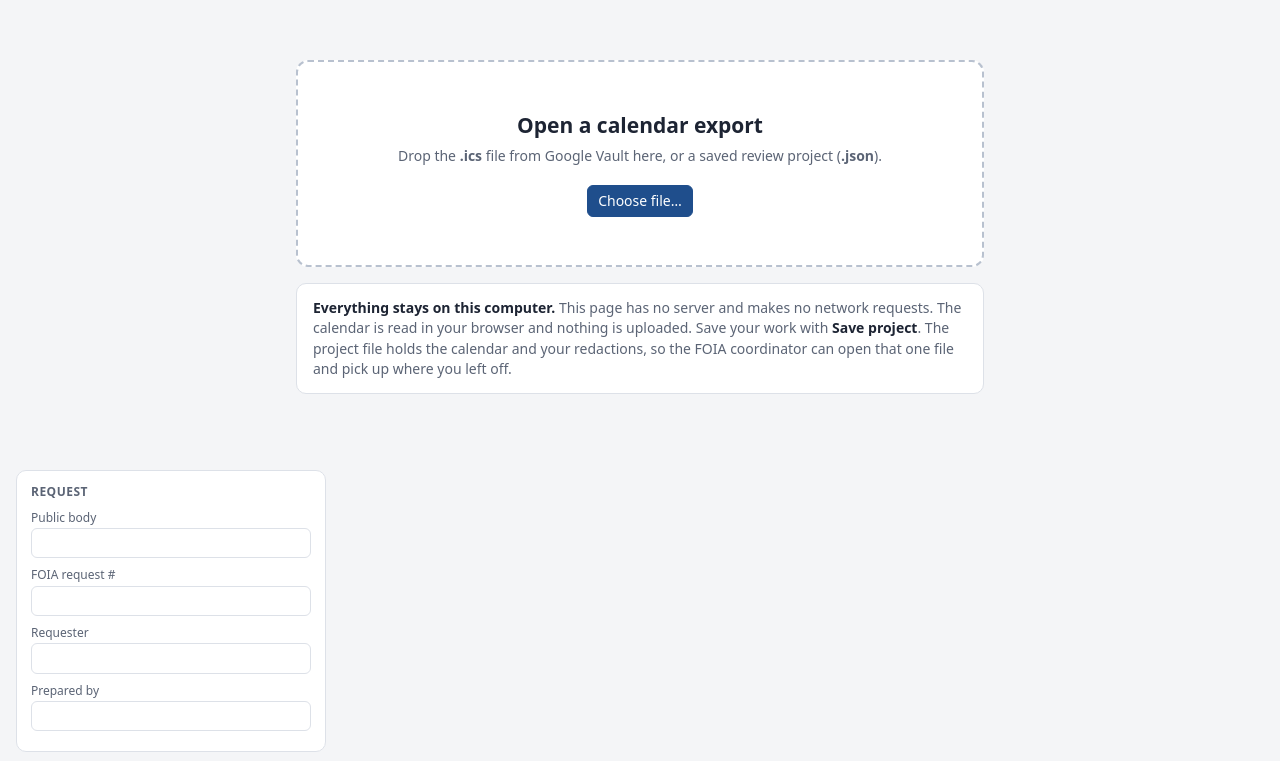
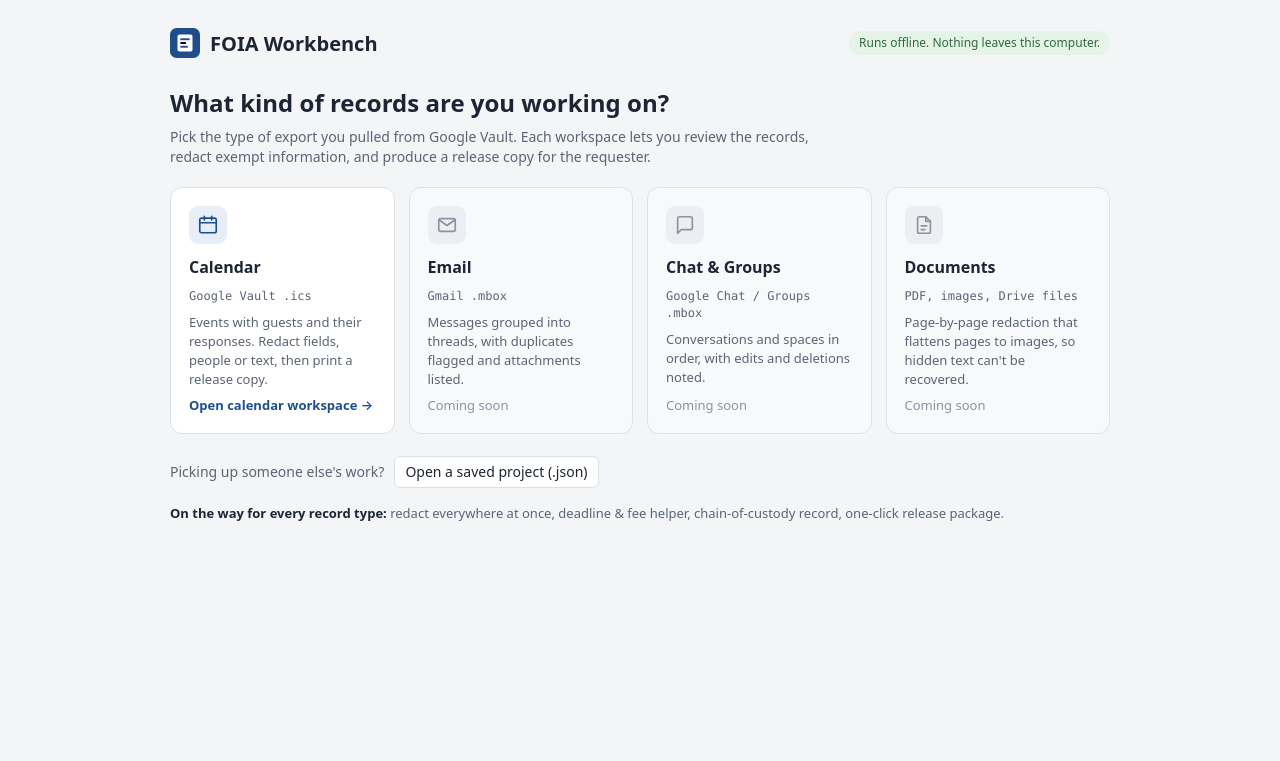
Before and after one commit to KamiNoTe14/foia-workbench, a plain HTML site: page index.html in a window 1280 px wide. Shown: the top 761 px of the page. Drawn offline with Linux system fonts and the light colour scheme.

Commit message:
Rename to FOIA Workbench and add record-type portal
- Home screen asks what kind of records you're working on: Calendar
  (available), Email, Chat & Groups, Documents (coming soon)
- #calendar deep link opens the calendar workspace directly
- "FOIA Workbench" header link returns home (warns about unsaved work)
- Open a saved project straight from the home screen
- Fix: [hidden] elements now stay hidden (sidebar was leaking below
  the landing screen)
- README updated for the new name, URL, and roadmap

Co-Authored-By: Claude Opus 5.5 <noreply@anthropic.com>
Claude-Session: https://claude.ai/code/session_01HCuDQCvdVL9Jmuo4uUYec3

```diff
--- a/index.html
+++ b/index.html
@@ -3,7 +3,7 @@
 <head>
 <meta charset="utf-8">
 <meta name="viewport" content="width=device-width, initial-scale=1">
-<title>FOIA Calendar Review</title>
+<title>FOIA Workbench</title>
 <style>
 :root{
   --ink:#1d2433; --muted:#5b6475; --line:#dde1e8; --bg:#f4f5f7; --card:#fff;
@@ -12,6 +12,7 @@
   --ok:#2d6a3e; --ok-bg:#e6f3e9; --hl:#ffe17a; --hl-line:#c99a00;
 }
 *{box-sizing:border-box}
+[hidden]{display:none!important}
 html,body{margin:0;background:var(--bg);color:var(--ink);font:14px/1.45 system-ui,-apple-system,"Segoe UI",Roboto,Arial,sans-serif}
 button,select,input{font:inherit}
 button{cursor:pointer;border:1px solid var(--line);background:#fff;color:var(--ink);border-radius:6px;padding:5px 10px}
@@ -38,7 +39,33 @@ input[type=text],input[type=date],select{border:1px solid var(--line);border-rad
 .menu .pop button:hover{background:var(--accent-weak)}
 .menu .pop small{display:block;color:var(--muted);font-size:12px}
 
-#landing{max-width:720px;margin:60px auto;padding:0 16px}
+#portal{max-width:980px;margin:0 auto;padding:28px 20px 60px}
+.phead{display:flex;align-items:center;justify-content:space-between;gap:12px;flex-wrap:wrap;margin-bottom:28px}
+.brand{display:flex;align-items:center;gap:10px;font-size:20px;font-weight:700}
+.brand svg{width:30px;height:30px}
+.pill{font-size:12px;color:var(--ok);background:var(--ok-bg);border-radius:20px;padding:3px 10px}
+#portal h2{font-size:24px;margin:0 0 6px}
+#portal .sub{color:var(--muted);margin:0 0 20px;max-width:640px}
+.types{display:grid;grid-template-columns:repeat(auto-fill,minmax(220px,1fr));gap:14px}
+.type{background:#fff;border:1px solid var(--line);border-radius:12px;padding:18px;display:flex;flex-direction:column;gap:8px;text-align:left;color:var(--ink);text-decoration:none;transition:border-color .12s,box-shadow .12s}
+a.type:hover{border-color:var(--accent);box-shadow:0 6px 18px rgba(31,78,140,.12)}
+.type .ic{width:38px;height:38px;border-radius:9px;background:var(--accent-weak);color:var(--accent);display:flex;align-items:center;justify-content:center}
+.type .ic svg{width:22px;height:22px}
+.type h3{margin:4px 0 0;font-size:16px}
+.type .fmt{font-size:12px;color:var(--muted);font-family:ui-monospace,Consolas,monospace}
+.type p{margin:0;font-size:13px;color:var(--muted);flex:1}
+.type .go{font-size:13px;font-weight:600;color:var(--accent)}
+.type.soon{background:#f8f9fb;cursor:default}
+.type.soon .ic{background:#eceef2;color:#8a93a3}
+.type.soon .go{color:#8a93a3;font-weight:500}
+.resume{margin-top:22px;display:flex;align-items:center;gap:10px;flex-wrap:wrap;color:var(--muted)}
+.roadmap{margin-top:16px;font-size:13px;color:var(--muted)}
+.roadmap b{color:var(--ink)}
+.back{display:inline-block;margin-bottom:14px;color:var(--accent);text-decoration:none;font-size:13px}
+.bar h1 a{color:inherit;text-decoration:none}
+.bar h1 a:hover{color:var(--accent)}
+.bar .crumb{color:var(--muted);font-weight:400}
+#landing{max-width:720px;margin:40px auto;padding:0 16px}
 #drop{border:2px dashed #b8c1cf;border-radius:12px;background:#fff;padding:48px 24px;text-align:center}
 #drop.over{border-color:var(--accent);background:var(--accent-weak)}
 #drop h2{margin:0 0 6px}
@@ -169,7 +196,7 @@ body.release .rev-only{display:none!important}
 
 <div class="bar" id="bar" hidden>
   <div class="row">
-    <h1>FOIA Calendar Review</h1>
+    <h1><a href="#" id="homeLink" title="Back to all record types">FOIA Workbench</a> <span class="crumb">/ Calendar</span></h1>
     <span class="file" id="fileName"></span>
     <span class="grow"></span>
     <button id="btnOpenIcs">Open .ics</button>
@@ -208,7 +235,45 @@ body.release .rev-only{display:none!important}
   </div>
 </div>
 
-<div id="landing">
+<div id="portal">
+  <div class="phead">
+    <div class="brand"><svg viewBox="0 0 32 32"><rect width="32" height="32" rx="7" fill="#1f4e8c"/><rect x="8" y="7" width="16" height="18" rx="2" fill="#fff"/><rect x="11" y="11" width="10" height="2" fill="#1f4e8c"/><rect x="11" y="15" width="6" height="2" fill="#000"/><rect x="11" y="19" width="8" height="2" fill="#1f4e8c"/></svg> FOIA Workbench</div>
+    <span class="pill">Runs offline. Nothing leaves this computer.</span>
+  </div>
+  <h2>What kind of records are you working on?</h2>
+  <p class="sub">Pick the type of export you pulled from Google Vault. Each workspace lets you review the records, redact exempt information, and produce a release copy for the requester.</p>
+  <div class="types">
+    <a class="type" href="#calendar">
+      <span class="ic"><svg viewBox="0 0 24 24" fill="none" stroke="currentColor" stroke-width="1.8" stroke-linecap="round" stroke-linejoin="round"><rect x="3" y="4.5" width="18" height="16" rx="2"/><path d="M3 9.5h18M8 2.5v4M16 2.5v4"/></svg></span>
+      <h3>Calendar</h3><span class="fmt">Google Vault .ics</span>
+      <p>Events with guests and their responses. Redact fields, people or text, then print a release copy.</p>
+      <span class="go">Open calendar workspace →</span>
+    </a>
+    <div class="type soon" aria-disabled="true">
+      <span class="ic"><svg viewBox="0 0 24 24" fill="none" stroke="currentColor" stroke-width="1.8" stroke-linecap="round" stroke-linejoin="round"><rect x="3" y="5" width="18" height="14" rx="2"/><path d="m3.5 6.5 8.5 6 8.5-6"/></svg></span>
+      <h3>Email</h3><span class="fmt">Gmail .mbox</span>
+      <p>Messages grouped into threads, with duplicates flagged and attachments listed.</p>
+      <span class="go">Coming soon</span>
+    </div>
+    <div class="type soon" aria-disabled="true">
+      <span class="ic"><svg viewBox="0 0 24 24" fill="none" stroke="currentColor" stroke-width="1.8" stroke-linecap="round" stroke-linejoin="round"><path d="M20 15a2 2 0 0 1-2 2H8l-4 4V5a2 2 0 0 1 2-2h12a2 2 0 0 1 2 2z"/></svg></span>
+      <h3>Chat &amp; Groups</h3><span class="fmt">Google Chat / Groups .mbox</span>
+      <p>Conversations and spaces in order, with edits and deletions noted.</p>
+      <span class="go">Coming soon</span>
+    </div>
+    <div class="type soon" aria-disabled="true">
+      <span class="ic"><svg viewBox="0 0 24 24" fill="none" stroke="currentColor" stroke-width="1.8" stroke-linecap="round" stroke-linejoin="round"><path d="M14 3H7a2 2 0 0 0-2 2v14a2 2 0 0 0 2 2h10a2 2 0 0 0 2-2V8z"/><path d="M14 3v5h5M9 13h6M9 17h4"/></svg></span>
+      <h3>Documents</h3><span class="fmt">PDF, images, Drive files</span>
+      <p>Page-by-page redaction that flattens pages to images, so hidden text can't be recovered.</p>
+      <span class="go">Coming soon</span>
+    </div>
+  </div>
+  <div class="resume">Picking up someone else's work? <button id="btnResume">Open a saved project (.json)</button></div>
+  <p class="roadmap"><b>On the way for every record type:</b> redact everywhere at once, deadline &amp; fee helper, chain-of-custody record, one-click release package.</p>
+</div>
+
+<div id="landing" hidden>
+  <a href="#" class="back">← All record types</a>
   <div id="drop">
     <h2>Open a calendar export</h2>
     <p>Drop the <b>.ics</b> file from Google Vault here, or a saved review project (<b>.json</b>).</p>
@@ -950,7 +1015,7 @@ function doPrint(kind){
 function fnv(s){ let h=0x811c9dc5; for (let i=0;i<s.length;i++){ h^=s.charCodeAt(i); h=Math.imul(h,0x01000193)>>>0; } return h.toString(16).padStart(8,'0'); }
 function saveProject(){
   readMetaInputs();
-  const proj={app:'foia-calendar-review',version:1,savedAt:new Date().toISOString(),sourceName:S.sourceName,sourceHash:fnv(S.source),
+  const proj={app:'foia-calendar-review',type:'calendar',version:1,savedAt:new Date().toISOString(),sourceName:S.sourceName,sourceHash:fnv(S.source),
     settings:S.settings,meta:S.meta,customExemptions:S.customEx,redactions:S.redactions,dismissed:S.dismissed,source:S.source};
   download(slug()+'_review-project.json',JSON.stringify(proj),'application/json');
   S.dirty=false;
@@ -987,7 +1052,7 @@ function openSource(text,name,proj){
   $('optCancelled').checked=S.settings.cancelled; $('optMeta').checked=S.settings.meta; $('optPerPage').checked=!!S.settings.perPage;
   $('mOrg').value=S.meta.org; $('mReq').value=S.meta.req; $('mRequester').value=S.meta.requester; $('mPrep').value=S.meta.prep;
   $('fileName').textContent=name+' — '+S.cal.ownerName+' — '+S.events.length+' items in file';
-  $('landing').hidden=true; $('bar').hidden=false; $('app').hidden=false;
+  $('portal').hidden=true; $('landing').hidden=true; $('bar').hidden=false; $('app').hidden=false; if(location.hash!=='#calendar') history.replaceState(null,'','#calendar');
   buildInstances(); S.dirty=false; setMode('review');
 }
 function handleFile(file){
@@ -1008,7 +1073,7 @@ function handleFile(file){
   rd.readAsText(file);
 }
 
-$('btnPick').onclick=$('btnOpenIcs').onclick=$('btnOpenProj').onclick=()=>{ $('filePick').value=''; $('filePick').click(); };
+$('btnPick').onclick=$('btnOpenIcs').onclick=$('btnOpenProj').onclick=$('btnResume').onclick=()=>{ $('filePick').value=''; $('filePick').click(); };
 $('filePick').onchange=e=>handleFile(e.target.files[0]);
 const drop=$('drop');
 ['dragenter','dragover'].forEach(t=>document.addEventListener(t,e=>{e.preventDefault(); drop.classList.add('over');}));
@@ -1057,6 +1122,19 @@ menu.querySelectorAll('[data-x]').forEach(b=>b.onclick=()=>{
 $('mdClose').onclick=()=>$('modal').classList.remove('open');
 $('modal').onclick=e=>{ if(e.target===$('modal')) $('modal').classList.remove('open'); };
 $('mdCopy').onclick=()=>{ $('mdText').select(); try{ navigator.clipboard.writeText($('mdText').value); }catch(e){ document.execCommand('copy'); } $('mdCopy').textContent='Copied'; setTimeout(()=>$('mdCopy').textContent='Copy',1200); };
+function route(){
+  if (S.source) return;                       // a workspace is open; stay put
+  const cal = location.hash==='#calendar';
+  $('portal').hidden=cal; $('landing').hidden=!cal;
+  window.scrollTo(0,0);
+}
+window.addEventListener('hashchange',route);
+route();
+$('homeLink').onclick=e=>{
+  e.preventDefault();
+  if (S.dirty && !confirm('Leave this workspace? Unsaved redactions will be lost. Use Save project first to keep them.')) return;
+  S.dirty=false; location.hash=''; location.reload();
+};
 window.addEventListener('beforeunload',e=>{ if(S.dirty){ e.preventDefault(); e.returnValue=''; } });
 document.addEventListener('keydown',e=>{ if((e.ctrlKey||e.metaKey)&&e.key.toLowerCase()==='s'&&S.source){ e.preventDefault(); saveProject(); } });
 </script>
```
Also changed, not shown: 1 other file.
